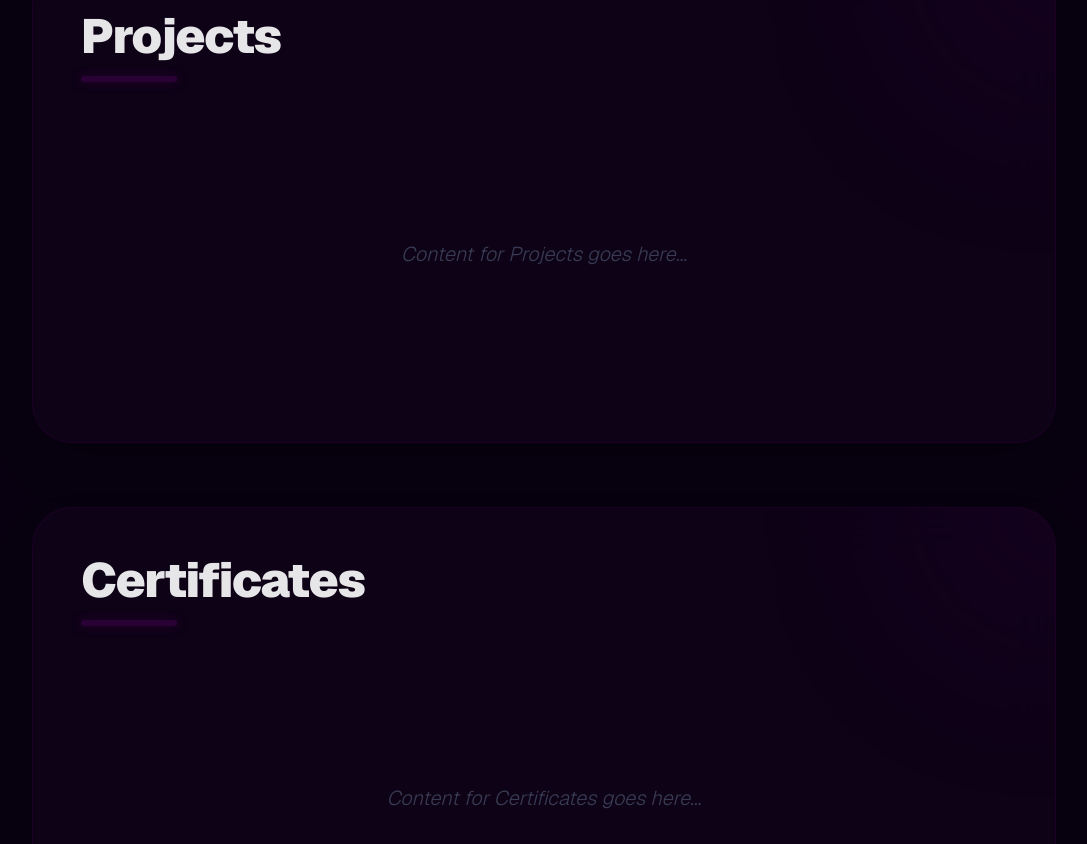
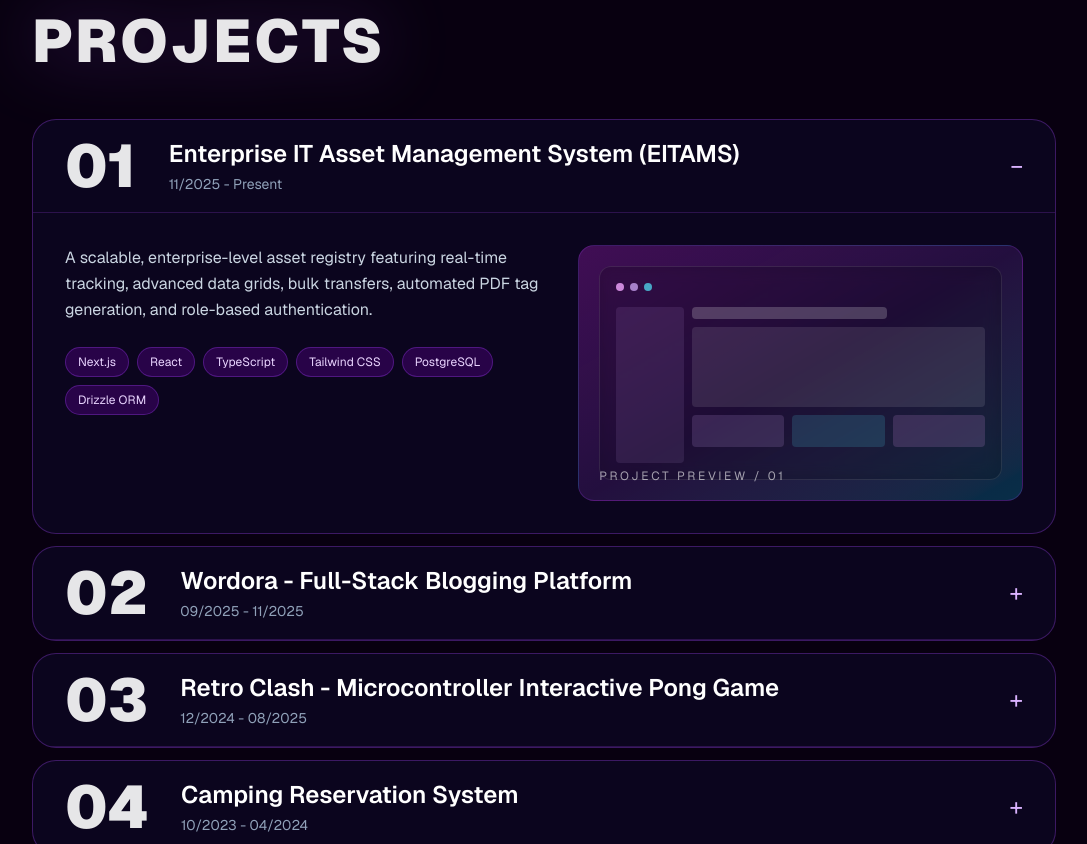
Before and after one commit to Chathuni-Karunarathne/my-portfolio, a Next.js app: page / in a window 1280 px wide. Shown: the part 2196-3040 px from the top of the page, without its empty margins (96-1183 px from the left). Built offline with nearby package versions, Linux system fonts and the light colour scheme.

Commit message:
feat: add ProjectsAccordion component to showcase project details

```diff
--- a/app/page.tsx
+++ b/app/page.tsx
@@ -1,4 +1,5 @@
 import SkillsCarousel from "./skills-carousel";
+import ProjectsAccordion from "./projects-accordion";
 
 export default function Home() {
   return (
@@ -166,8 +167,9 @@ export default function Home() {
           <SkillsCarousel />
         </section>
 
+        <ProjectsAccordion />
+
         {[
-          { id: 'projects', title: 'Projects' },
           { id: 'certificates', title: 'Certificates' },
           { id: 'experience', title: 'Experience' },
           { id: 'leadership', title: 'Community & Leadership' },
--- /dev/null
+++ b/app/projects-accordion.tsx
@@ -0,0 +1,82 @@
+"use client";
+
+import { AnimatePresence, motion } from "framer-motion";
+import { useState } from "react";
+
+type Project = {
+	number: string;
+	title: string;
+	timeline: string;
+	description: string;
+	technologies: string[];
+};
+
+const projects: Project[] = [
+	{
+		number: "01",
+		title: "Enterprise IT Asset Management System (EITAMS)",
+		timeline: "11/2025 - Present",
+		description: "A scalable, enterprise-level asset registry featuring real-time tracking, advanced data grids, bulk transfers, automated PDF tag generation, and role-based authentication.",
+		technologies: ["Next.js", "React", "TypeScript", "Tailwind CSS", "PostgreSQL", "Drizzle ORM"],
+	},
+	{
+		number: "02",
+		title: "Wordora - Full-Stack Blogging Platform",
+		timeline: "09/2025 - 11/2025",
+		description: "A dynamic content publishing platform with secure role-based access, comprehensive blog CRUD management, optimized relational schema, and interactive user profiles.",
+		technologies: ["PHP", "MySQL", "HTML", "CSS", "JavaScript", "Git", "GitHub"],
+	},
+	{
+		number: "03",
+		title: "Retro Clash - Microcontroller Interactive Pong Game",
+		timeline: "12/2024 - 08/2025",
+		description: "A physical arcade game powered by custom EasyEDA PCBs, rotary encoder paddle controls, and seven-segment displays synchronized via shift registers.",
+		technologies: ["ESP32", "Arduino", "C++", "EasyEDA", "74HC595", "Rotary Encoders"],
+	},
+	{
+		number: "04",
+		title: "Camping Reservation System",
+		timeline: "10/2023 - 04/2024",
+		description: "A desktop reservation management platform built with Java Swing/AWT, featuring JDBC MySQL integration, report/PDF generation, and internationalization (i18n) support.",
+		technologies: ["Java", "Swing", "AWT", "MySQL", "JDBC", "PDF Generation"],
+	},
+];
+
+function ProjectPreview({ number }: { number: string }) {
+	return (
+		<div className="relative h-48 overflow-hidden rounded-2xl border border-purple-500/20 bg-gradient-to-br from-fuchsia-500/25 via-purple-500/15 to-cyan-400/20 md:h-64">
+			<div className="absolute inset-5 rounded-xl border border-white/10 bg-black/25 p-4 backdrop-blur-sm">
+				<div className="mb-4 flex gap-1.5"><span className="h-2 w-2 rounded-full bg-fuchsia-300/80" /><span className="h-2 w-2 rounded-full bg-purple-300/70" /><span className="h-2 w-2 rounded-full bg-cyan-300/70" /></div>
+				<div className="grid h-[calc(100%-1.5rem)] grid-cols-5 gap-2"><div className="rounded bg-purple-300/10" /><div className="col-span-4 space-y-2"><div className="h-3 w-2/3 rounded bg-white/20" /><div className="h-20 rounded bg-white/10" /><div className="grid grid-cols-3 gap-2"><div className="h-8 rounded bg-purple-300/15" /><div className="h-8 rounded bg-cyan-300/15" /><div className="h-8 rounded bg-fuchsia-300/15" /></div></div></div>
+			</div>
+			<span className="absolute bottom-4 left-5 text-xs uppercase tracking-[0.22em] text-white/60">Project preview / {number}</span>
+		</div>
+	);
+}
+
+export default function ProjectsAccordion() {
+	const [activeIndex, setActiveIndex] = useState(0);
+
+	return (
+		<section id="projects" className="scroll-mt-32 relative py-12">
+			<h2 className="mb-12 text-6xl font-black tracking-wider text-white/90 drop-shadow-[0_0_35px_rgba(168,85,247,0.3)]">PROJECTS</h2>
+			<div className="space-y-3">
+				{projects.map((project, index) => {
+					const isActive = activeIndex === index;
+					return (
+						<motion.article key={project.number} layout className="overflow-hidden rounded-3xl border border-purple-500/30 bg-[#0d0722]/80 backdrop-blur-xl">
+							<button type="button" onClick={() => setActiveIndex(index)} aria-expanded={isActive} className="flex w-full items-center gap-4 border-b border-purple-500/20 px-5 py-4 text-left hover:bg-purple-900/30 md:gap-8 md:px-8">
+								<span className="text-4xl font-black text-white/90 md:text-6xl">{project.number}</span>
+								<span className="min-w-0 flex-1"><span className="block truncate text-lg font-semibold text-white md:text-2xl">{project.title}</span><span className="mt-1 block truncate text-sm text-slate-400">{project.timeline}</span></span>
+								<span className="text-2xl text-purple-300">{isActive ? "−" : "+"}</span>
+							</button>
+							<AnimatePresence initial={false}>
+								{isActive && <motion.div initial={{ height: 0, opacity: 0 }} animate={{ height: "auto", opacity: 1 }} exit={{ height: 0, opacity: 0 }} transition={{ duration: 0.45, ease: "easeInOut" }}><div className="grid gap-6 p-5 md:grid-cols-[1.1fr_1fr] md:p-8"><div><p className="text-base leading-relaxed text-slate-300">{project.description}</p><div className="mt-6 flex flex-wrap gap-2">{project.technologies.map((technology) => <span key={technology} className="rounded-full border border-purple-500/30 bg-purple-950/60 px-3 py-1.5 text-xs text-purple-200">{technology}</span>)}</div></div><ProjectPreview number={project.number} /></div></motion.div>}
+							</AnimatePresence>
+						</motion.article>
+					);
+				})}
+			</div>
+		</section>
+	);
+}
```
